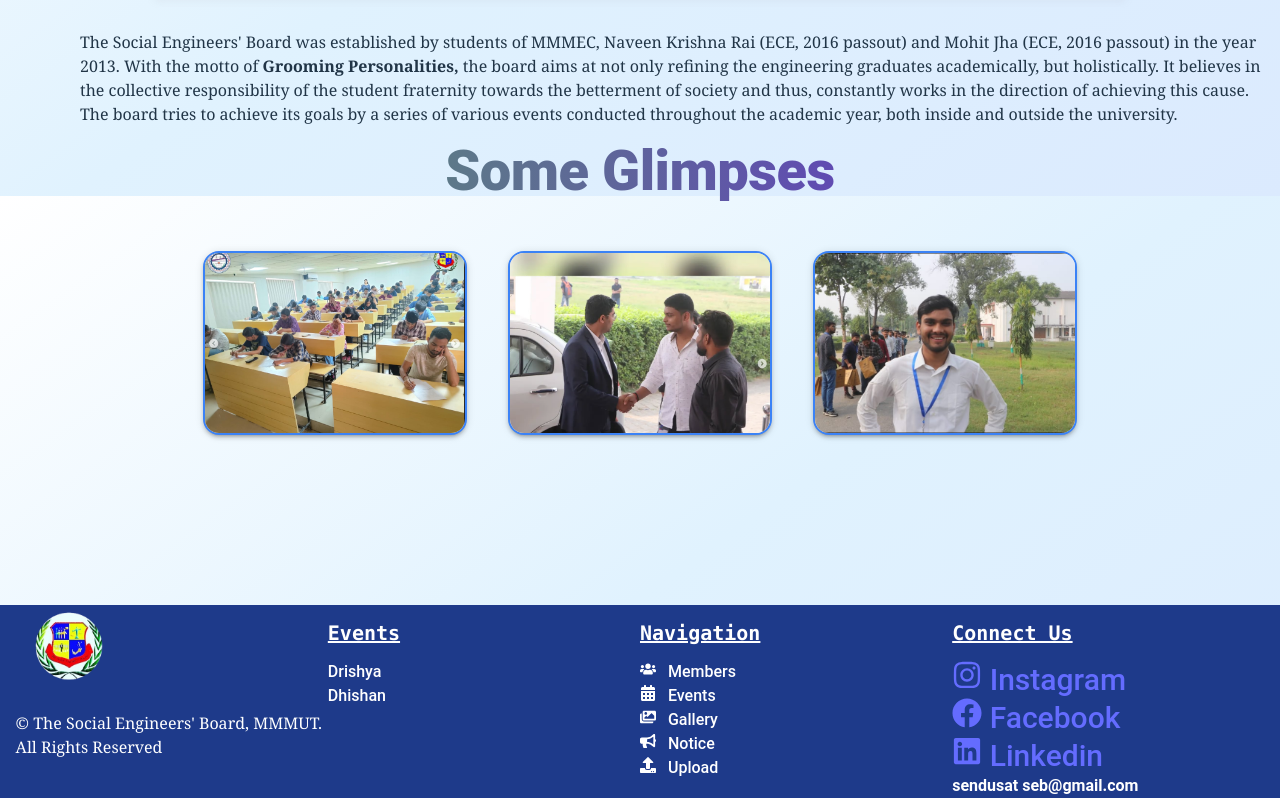
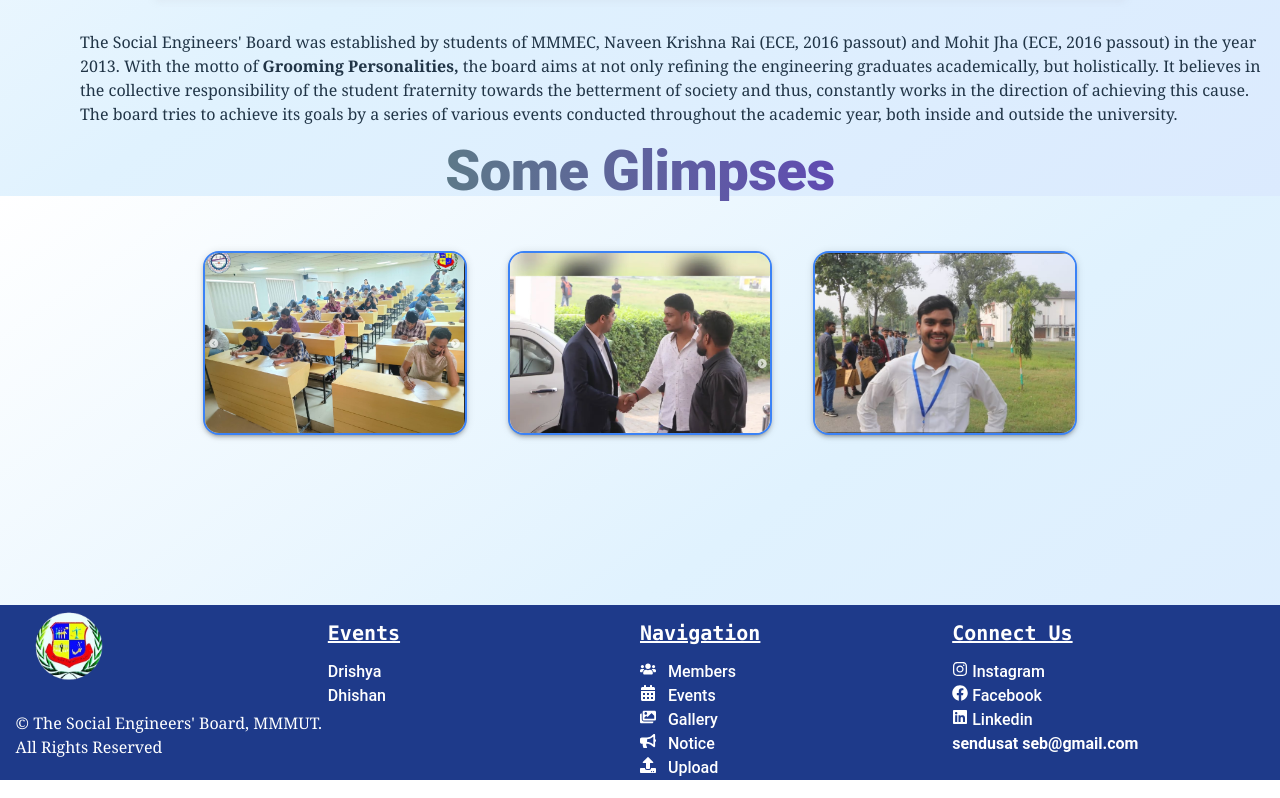
Before and after one commit to RahulShukla387/SEB-FRONTEND, a React (Vite) app: page / in a window 1280 px wide. Shown: the part 2204-3002 px from the top of the page. Built offline with nearby package versions, Linux system fonts and the light colour scheme; no server answers; grey boxes are pictures that could not be loaded.

Commit message:
add icons

```diff
--- a/src/Footer.jsx
+++ b/src/Footer.jsx
@@ -47,9 +47,9 @@ function Footer() {
   </div>
   <div className=''>
     <h1 className='font-mono text-xl  '> <u> Connect Us </u> </h1>
-    <a className=' text-3xl ' href="https://www.instagram.com/seb.mmmut/"> < FaInstagram/> Instagram </a> &nbsp; &nbsp; &nbsp; <br />
-    <a className=' text-3xl ' href="https://www.facebook.com/seb.mmmut"> <FaFacebook/> Facebook </a> <br />
-    <a className=' text-3xl ' href="https://www.linkedin.com/company/the-social-engineers-board-mmmut/"> <FaLinkedin/> Linkedin </a> <br />
+    <a className=' text-white ' href="https://www.instagram.com/seb.mmmut/"> < FaInstagram/> Instagram </a> &nbsp; &nbsp; &nbsp; <br />
+    <a className=' text-white ' href="https://www.facebook.com/seb.mmmut"> <FaFacebook/> Facebook </a> <br />
+    <a className=' text-white ' href="https://www.linkedin.com/company/the-social-engineers-board-mmmut/"> <FaLinkedin/> Linkedin </a> <br />
    <b> sendusat <b>seb@gmail.com</b>   </b>
   </div>
   <div></div>
```
